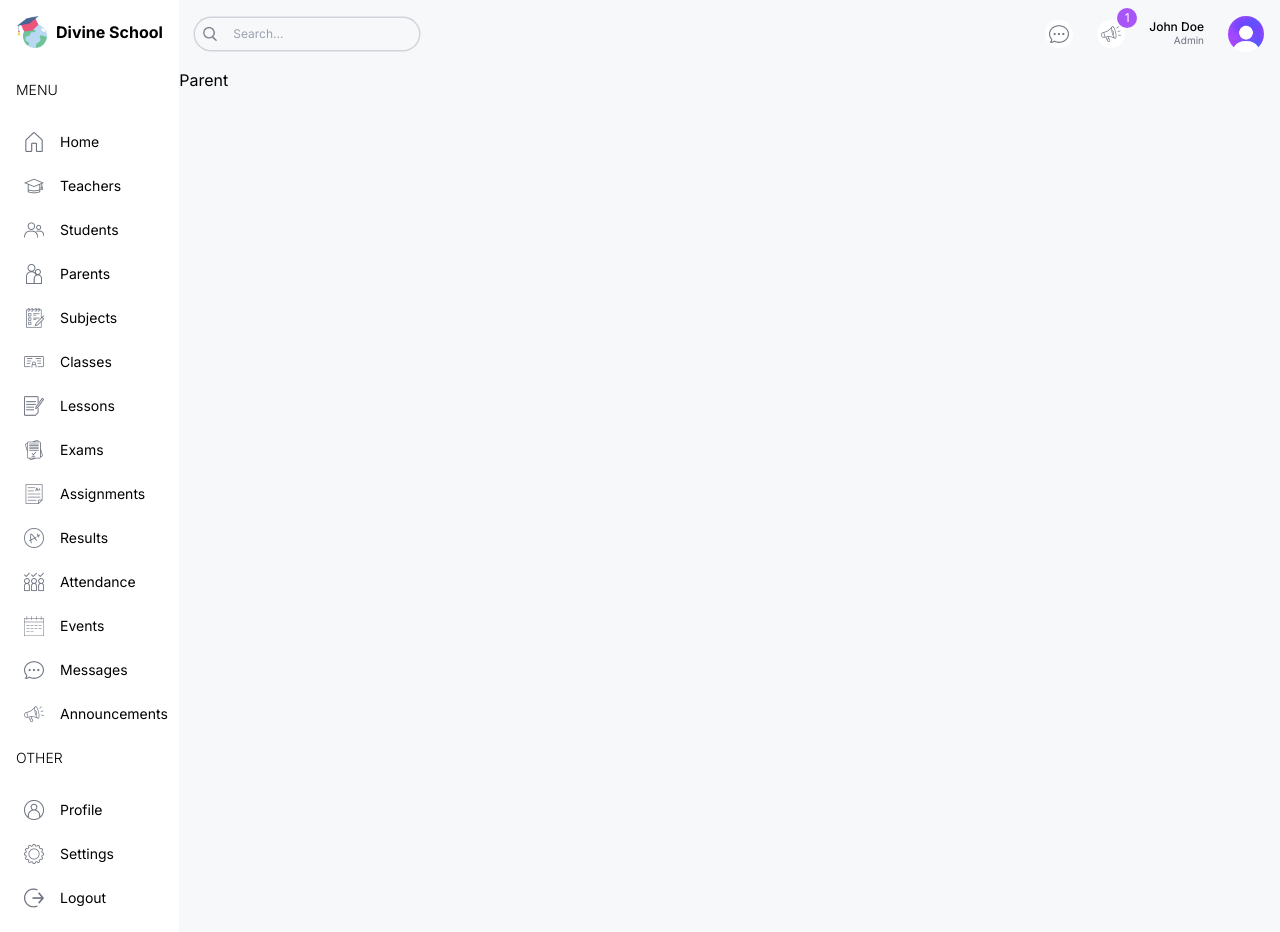
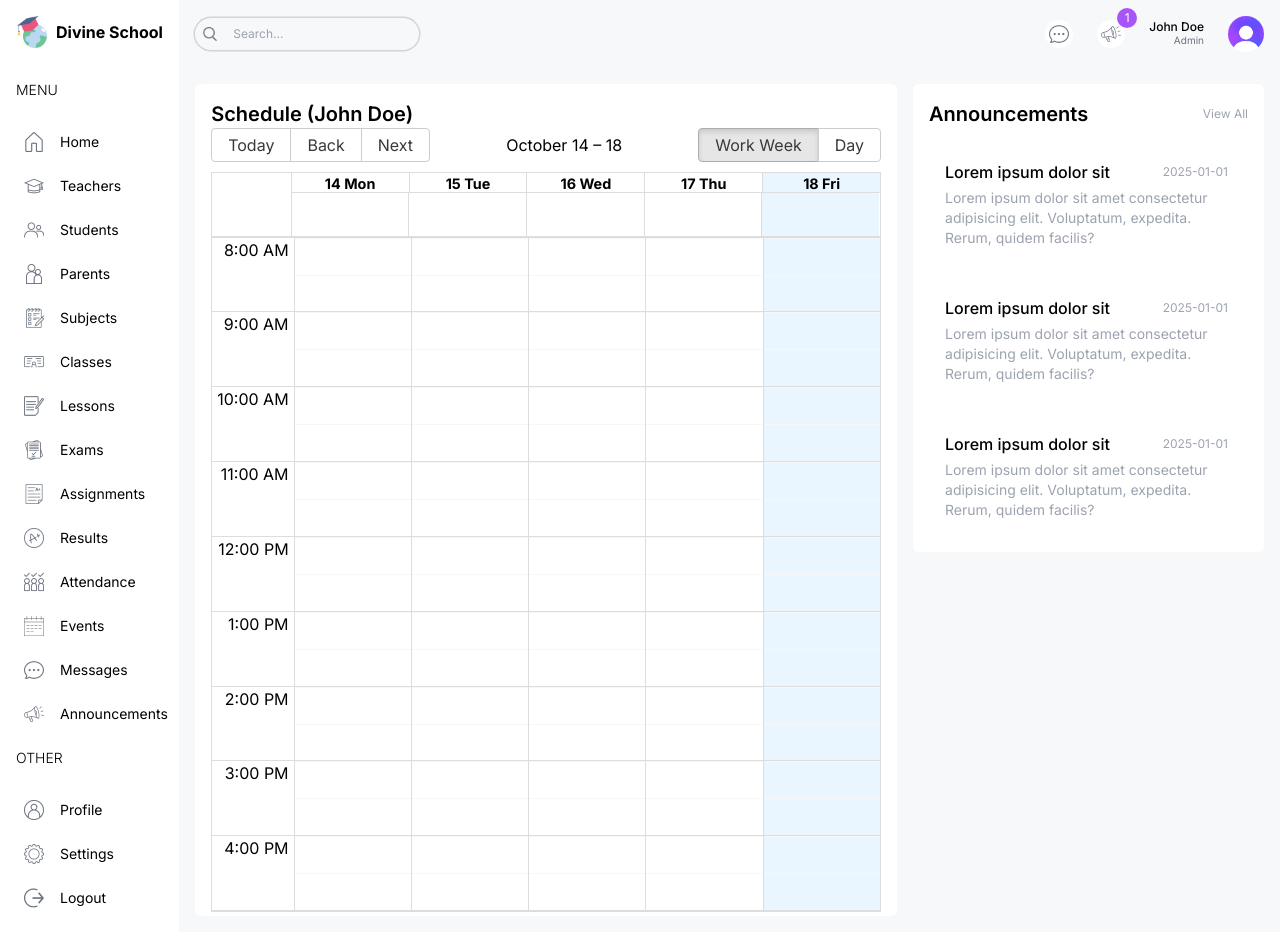
Before and after one commit to Surya-KF/SchoolManagementDashBoard, a Next.js app in the folder Frontend/: page /list/parents in a window 1280 px wide. Built offline with nearby package versions, Linux system fonts and the light colour scheme.

Commit message:
Updated the Parents calendar along setting up the BigCalendar component

```diff
--- a/Frontend/package.json
+++ b/Frontend/package.json
@@ -9,8 +9,11 @@
     "lint": "next lint"
   },
   "dependencies": {
+    "moment": "^2.30.1",
+    "moment-timezone": "^0.5.46",
     "next": "14.2.15",
     "react": "^18",
+    "react-big-calendar": "^1.15.0",
     "react-calendar": "^5.0.0",
     "react-dom": "^18",
     "recharts": "^2.13.0"
@@ -18,6 +21,7 @@
   "devDependencies": {
     "@types/node": "^20",
     "@types/react": "^18",
+    "@types/react-big-calendar": "^1.8.12",
     "@types/react-dom": "^18",
     "eslint": "^8",
     "eslint-config-next": "14.2.15",
--- a/Frontend/src/app/(dashboard)/list/parents/page.tsx
+++ b/Frontend/src/app/(dashboard)/list/parents/page.tsx
@@ -1,7 +1,22 @@
-const ParentPage = () =>{
-    return(
-        <div className="">Parent</div>
-    )
-}
+import Announcements from "@/components/Announcements";
+import BigCalendar from "@/components/BigCalendar";
+
+const ParentPage = () => {
+  return (
+    <div className="flex-1 p-4 flex gap-4 flex-col xl:flex-row">
+      {/* LEFT */}
+      <div className="w-full xl:w-2/3">
+        <div className="h-full bg-white p-4 rounded-md">
+          <h1 className="text-xl font-semibold">Schedule (John Doe)</h1>
+          <BigCalendar />
+        </div>
+      </div>
+      {/* RIGHT */}
+      <div className="w-full xl:w-1/3 flex flex-col gap-8">
+        <Announcements />
+      </div>
+    </div>
+  );
+};
 
 export default ParentPage;
--- /dev/null
+++ b/Frontend/src/components/BigCalendar.tsx
@@ -0,0 +1,34 @@
+"use client";
+
+import { Calendar, momentLocalizer, View, Views } from "react-big-calendar";
+import moment from "moment";
+import { calendarEvents } from "@/lib/data";
+import "react-big-calendar/lib/css/react-big-calendar.css";
+import { useState } from "react";
+
+const localizer = momentLocalizer(moment);
+
+const BigCalendar = () => {
+  const [view, setView] = useState<View>(Views.WORK_WEEK);
+
+  const handleOnChangeView = (selectedView: View) => {
+    setView(selectedView);
+  };
+
+  return (
+    <Calendar
+      localizer={localizer}
+      events={calendarEvents}
+      startAccessor="start"
+      endAccessor="end"
+      views={["work_week", "day"]}
+      view={view}
+      style={{ height: "98%" }}
+      onView={handleOnChangeView}
+      min={new Date(2025, 1, 0, 8, 0, 0)}
+      max={new Date(2025, 1, 0, 17, 0, 0)}
+    />
+  );
+};
+
+export default BigCalendar;
```
Also changed, not shown: Frontend/src/components/forms/StudentForm.tsx (added), 1 other file (tests, documents, lock files or other folders).
